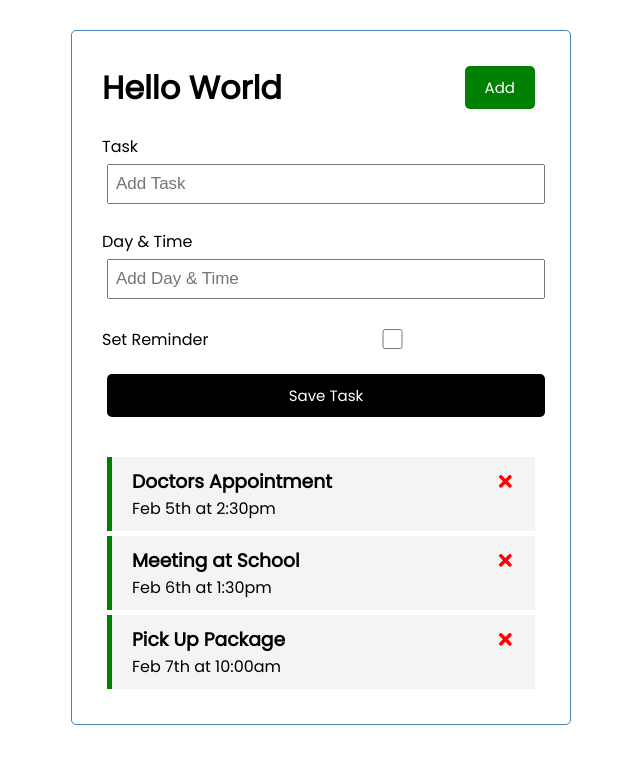
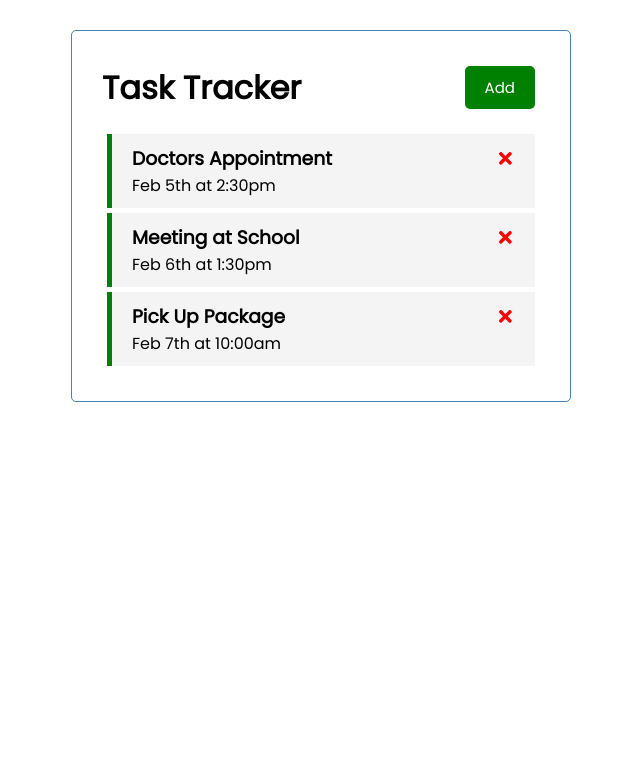
Before and after one commit to m-wardle/react-refresher-task, a React (Create React App) app: page / in a window 1280 px wide. Shown: the top 764 px of the page, without its empty margins (319-959 px from the left). Built offline with nearby package versions, Linux system fonts and the light colour scheme.

Commit message:
Add new task menu toggle. Amend title

```diff
--- a/src/App.tsx
+++ b/src/App.tsx
@@ -4,6 +4,7 @@ import Tasks from './components/Tasks'
 import AddTask, { newTask } from './components/AddTask'
 
 function App() {
+  const [showAddTask, setShowAddTask] = useState(false);
   const [tasks, setTasks] = useState([
     {
       "id": 1,
@@ -49,8 +50,8 @@ function App() {
 
   return (
     <div className="container" >
-      <Header titleMain="Hello" />
-      <AddTask onAdd={addTask} />
+      <Header titleMain="Task" showAddTask={showAddTask} onAdd={setShowAddTask}/>
+      {showAddTask && <AddTask onAdd={addTask} />}
       {tasks.length > 0 ? (
       <Tasks tasks={tasks} onDelete={deleteTask} onToggle={toggleReminder} />)
     : (
--- a/src/components/Header.tsx
+++ b/src/components/Header.tsx
@@ -4,16 +4,16 @@ import Button from './Button'
 export interface IHeaderProps {
   titleMain: string;
   titleName?: string; // just testing default props with object destructuring
+  showAddTask: boolean;
+  onAdd: (toggle:boolean) => void;
 }
 
-export default function Header ({titleMain, titleName = "World"}: IHeaderProps) {
-  const onClick = () => {
-    console.log("Click");
-  }
+export default function Header ({titleMain, titleName = "Tracker", showAddTask, onAdd }: IHeaderProps) {
+
   return (
     <header className='header'>
       <h1>{titleMain} {titleName}</h1>
-      <Button text="Add" colour="green" onClick={onClick}/>
+      {showAddTask ? <Button text="Cancel" colour="red" onClick={() => onAdd(false)}/> : <Button text="Add" colour="green" onClick={() => onAdd(true)}/>}
     </header>
   );
 }
```
